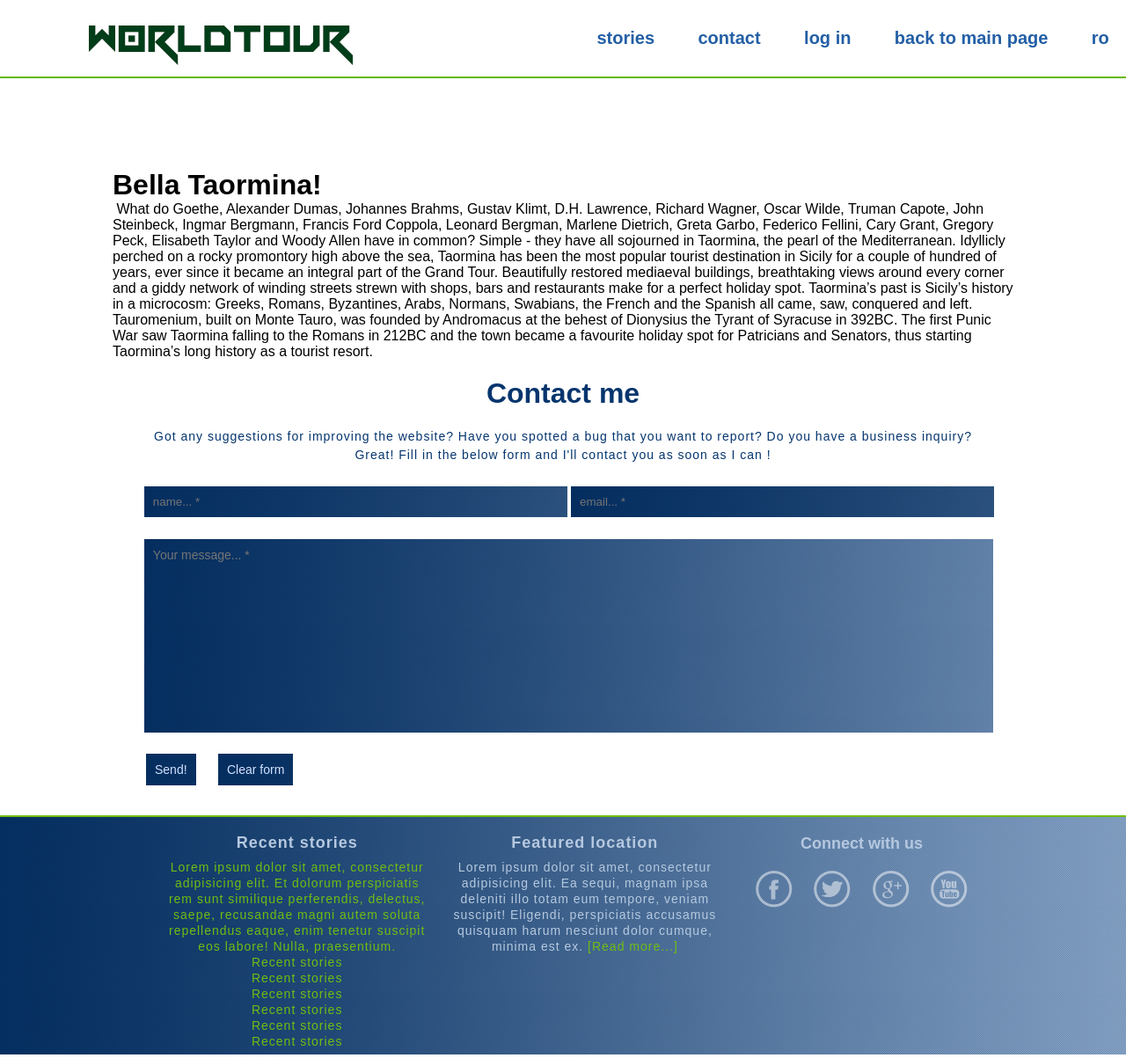
After one commit to vpandichi/worldtour_proiect, a PHP site: page /recom.php in a window 1280 px wide. The commit adds this page. Shown: the whole page at 88% size. Run offline with PHP 8.4, Linux system fonts and the light colour scheme.

Commit message:
Finished footer area, created provisory recommendations page

```diff
--- a/worldtour/public/index.php
+++ b/worldtour/public/index.php
@@ -94,7 +94,7 @@
 				</div>
 				<div id="featured_location">
 					<h1>Featured location</h1>
-					<p>Lorem ipsum dolor sit amet, consectetur adipisicing elit. Ea sequi, magnam ipsa deleniti illo totam eum tempore, veniam suscipit! Eligendi, perspiciatis accusamus quisquam harum nesciunt dolor cumque, minima est ex. <a href="recom.php">(Read more...)</a></p>
+					<p>Lorem ipsum dolor sit amet, consectetur adipisicing elit. Ea sequi, magnam ipsa deleniti illo totam eum tempore, veniam suscipit! Eligendi, perspiciatis accusamus quisquam harum nesciunt dolor cumque, minima est ex. <a href="recom.php">[Read more...]</a></p>
 				</div>
 				<div class="social">
 					<a href="https://www.facebook.com/vlad.pandichi"><img src="/sites/worldtour/public/img/facebook.png" alt="facebook"></a>
--- /dev/null
+++ b/worldtour/public/recom.php
@@ -0,0 +1,73 @@
+<!DOCTYPE html>
+<html lang="en">
+<head>
+	<meta charset="UTF-8">
+	<title>worldtour | recommendations</title>
+	<link rel="stylesheet" href="/sites/worldtour/public/styles/recom.css">
+</head>
+<body>
+	<div id="body_wrap">
+		<nav id="nav">
+			<ul>
+				<li><a href="stories.php">stories</a></li>
+				<li><a href="#contact">contact</a></li>
+				<li><a href="login.php">log in</a></li>
+				<li><a href="index.php">back to main page</a></li>
+				<li><a href="lang.php">ro</a></li>
+			</ul>
+			<div id="logo"><a href="index.php"><img src="/sites/worldtour/public/img/provisory-logo.gif"></a></div>
+		</nav>
+		<div id="page_wrapper">
+			<div id="page_content">
+				<div id="content_box">
+					<h1>Bella Taormina!</h1>
+					<article>
+						<img src="" alt=""> <!-- filler recommendation -->
+						What do Goethe, Alexander Dumas, Johannes Brahms, Gustav Klimt, D.H. Lawrence, Richard Wagner, Oscar Wilde, Truman Capote, John Steinbeck, Ingmar Bergmann, Francis Ford Coppola, Leonard Bergman, Marlene Dietrich, Greta Garbo, Federico Fellini, Cary Grant, Gregory Peck, Elisabeth Taylor and Woody Allen have in common?
+						Simple - they have all sojourned in Taormina, the pearl of the Mediterranean.
+						Idyllicly perched on a rocky promontory high above the sea, Taormina has been the most popular tourist destination in Sicily for a couple of hundred of years, ever since it became an integral part of the Grand Tour. Beautifully restored mediaeval buildings, breathtaking views around every corner and a giddy network of winding streets strewn with shops, bars and restaurants make for a perfect holiday spot.
+						Taormina’s past is Sicily’s history in a microcosm: Greeks, Romans, Byzantines, Arabs, Normans, Swabians, the French and the Spanish all came, saw, conquered and left.
+						Tauromenium, built on Monte Tauro, was founded by Andromacus at the behest of Dionysius the Tyrant of Syracuse in 392BC. The first Punic War saw Taormina falling to the Romans in 212BC and the town became a favourite holiday spot for Patricians and Senators, thus starting Taormina’s long history as a tourist resort.
+					</article>
+				</div>
+				<h1 id="contact">Contact me</h1>
+				<p>Got any suggestions for improving the website? Have you spotted a bug that you want to report? Do you have a business inquiry?<br/> Great! Fill in the below form and I'll contact you as soon as I can !</p>
+				<form action="submit.php" id="contact_form">
+					<input type="text" name="name" placeholder="name... *" id="name" maxlength="30">
+					<input type="text" name="email" placeholder="email... *" id="email" maxlength="30">
+					<textarea name="comments" placeholder="Your message... *" id="textarea" maxlength="3220"></textarea><br/>
+					<input type="submit" class="button" value="Send!" id="submit">
+					<input type="reset" class="button" value="Clear form" id="clear">
+				</form>
+			</div>
+		</div>
+		<div id="footer_wrap">
+			<footer id="footer">
+				<div id="recent_stories">
+					<h1>Recent stories</h1>
+					<ul>
+						<li><a href="/sites/worldtour/public/stories.php">Lorem ipsum dolor sit amet, consectetur adipisicing elit. Et dolorum perspiciatis rem sunt similique perferendis, delectus, saepe, recusandae magni autem soluta repellendus eaque, enim tenetur suscipit eos labore! Nulla, praesentium.</a></li>
+						<li><a href="/sites/worldtour/public/stories.php">Recent stories</a></li>
+						<li><a href="/sites/worldtour/public/stories.php">Recent stories</a></li>
+						<li><a href="/sites/worldtour/public/stories.php">Recent stories</a></li>
+						<li><a href="/sites/worldtour/public/stories.php">Recent stories</a></li>
+						<li><a href="/sites/worldtour/public/stories.php">Recent stories</a></li>
+						<li><a href="/sites/worldtour/public/stories.php">Recent stories</a></li>
+					</ul>
+				</div>
+				<div id="featured_location">
+					<h1>Featured location</h1>
+					<p>Lorem ipsum dolor sit amet, consectetur adipisicing elit. Ea sequi, magnam ipsa deleniti illo totam eum tempore, veniam suscipit! Eligendi, perspiciatis accusamus quisquam harum nesciunt dolor cumque, minima est ex. <a href="recom.php">[Read more...]</a></p>
+				</div>
+				<div class="social">
+					<h1>Connect with us</h1>
+					<a href="https://www.facebook.com/vlad.pandichi"><img src="/sites/worldtour/public/img/facebook.png" alt="facebook"></a>
+					<a href="https://www.twitter.com"><img src="/sites/worldtour/public/img/twitter.png" alt="twitter"></a>
+					<a href="https://plus.google.com/"><img src="/sites/worldtour/public/img/gplus.png" alt="google plus"></a>
+					<a href="https://youtube.com"><img src="/sites/worldtour/public/img/youtube.png" alt="youtube"></a>
+				</div>
+			</footer>
+		</div>
+	</div>
+</body>
+</html>
--- a/worldtour/public/styles/main.css
+++ b/worldtour/public/styles/main.css
@@ -67,7 +67,6 @@ nav {
 }
 
 #dynamic_logo img {
-	float: left;
 	position: absolute;
 	margin-left: -90%;
 	margin-top: -4.7%;
@@ -143,6 +142,7 @@ nav {
 
 /********************************* =RECOMMENDATIONS *********************************/
 h1#recommendations {margin-bottom: 35px;}
+
 #box1, #box2, #box3 {
 	margin-left: 13px;
 	margin-bottom: 20px;
@@ -266,7 +266,7 @@ span#last {margin-left: 243px;}
 	float: left;
 	padding: 10px;
 	margin-top: 10px;
-	color: #70be12;
+	color: #b5c8df;
 	font-size: 14px;
 	letter-spacing: 1px;
 }
@@ -289,8 +289,6 @@ span#last {margin-left: 243px;}
 
 #footer a:hover {text-decoration: underline;}
 
-#footer p {color: #97b8e0;}
-
 .social {text-align: center;}
 
 .social img {
--- /dev/null
+++ b/worldtour/public/styles/recom.css
@@ -0,0 +1,206 @@
+* {margin: 0;padding: 0;font-family: sans-serif;}
+
+/********************************* =BEGIN SCROLLBAR STYLES *********************************/
+
+::-webkit-scrollbar {
+	height:9px;
+	width:9px;
+	background: #ccdff6;
+}
+
+::-webkit-scrollbar-thumb {
+	/*chrome 10*/
+	background-image: -webkit-gradient(radial, center center, 0, center center, 500, color-stop(0, #A3C3EA), color-stop(1, #031A37));
+	/*chrome 11*/
+	background-image: -webkit-radial-gradient(center, circle cover, #A3C3EA 0% #031A37 100%);
+	-webkit-border-raduis: 1ex;
+	-webkit-box-shadow: 0px 1px 2px rgba(0, 0, 0, 0.8);
+}
+
+/********************************* =BEGIN NAV STYLES *********************************/
+
+nav {
+	width: 100%;
+	min-width: 30%;
+	position: fixed;
+	border-bottom: 2px solid #67b700;
+	padding: 32px;
+	background-color: #fff;
+	text-align: right;
+}
+
+#logo {
+	position: absolute;
+	margin-top: -4.6%;
+	margin-left: 5.1%;
+}
+
+nav ul {
+	margin-right: 4%;
+}
+
+nav ul li {
+	display: inline;
+	padding-left: 45px;
+}
+
+nav ul li a {
+	text-decoration: none;
+	color: #235fa5;
+	font-weight: bold;
+	font-size: 20px;
+}
+
+nav ul li a:hover {
+	transition: all 0.4s;
+	border-top: 3.5px solid #70be12;
+	color: #70be12;
+}
+
+/********************************* =BEGIN PAGE CONTENT *********************************/
+
+#page_wraper {
+	width:100%;
+}
+
+#page_content {
+	width:80%;
+	margin: auto;
+	padding-top: 15%;
+}
+
+#page_content p {
+	letter-spacing: 1px;
+	line-height: 21px;
+	font-size: 14px;
+}
+
+#contact {
+	margin-bottom: 20px;
+	margin-top: 20px;
+}
+
+#contact, #page_content p {
+	color:#05356E;
+	text-align: center;
+}
+
+/********************************* =BEGIN FORM STYLE *********************************/
+
+#name, #email {width:45%;background:url(/sites/worldtour/public/img/above-content.png) no-repeat;}
+
+#name, #email, #textarea {border:none; padding:10px;color:#d2e3ff;margin-top: 25px;}
+
+#name {margin-left: 3.5%;}
+
+#textarea {
+	resize: none;
+	width:92.3%;
+	background:url(/sites/worldtour/public/img/above-content.png) repeat;
+	margin-left: 3.5%;
+	height:200px;
+	font-size: 14px;
+}
+
+#submit {
+	border: none;
+	float: left;
+	padding:10px;
+	position: absolute;
+	margin-top: 20px;
+	margin-left: 38px;
+	background: url(/sites/worldtour/public/img/above-content.png) no-repeat;
+	color: #d2e3ff;
+	font-size: 14px;
+}
+
+#clear {
+	border: none;
+	float: left;
+	padding:10px;
+	position: absolute;
+	margin-top: 20px;
+	margin-left: 120px;
+	background: url(/sites/worldtour/public/img/above-content.png) no-repeat;
+	color: #d2e3ff;
+	font-size: 14px;
+}
+
+#submit:hover, #clear:hover {
+	background: url(/sites/worldtour/public/img/green_button.png) no-repeat;
+	cursor: pointer;
+	color: #05356E;
+	font-weight: bold;
+}
+
+/********************************* =BEGIN FOOTER STYLE *********************************/
+
+#footer_wrap {
+	border-top: 2px solid #70be12;
+	margin-top: 7%;
+	background: url(/sites/worldtour/public/img/above-content.png) repeat;
+	height: 270px;
+}
+
+#footer {
+	width: 80%;
+	margin:auto;
+}
+
+#footer h1 {
+	text-align: center;
+	font-size: 18px;
+	margin-bottom: 10px;
+	color: #b5c8df;
+}
+
+#footer p {
+	text-align: center;
+	color:#b6c9df;
+}
+
+#footer ul li {
+	list-style-type: none;
+	text-align: center;
+}
+
+#footer a {
+	text-decoration: none;
+	color: #70be12;
+}
+
+#footer a:hover {text-decoration: underline;}
+
+#recent_stories {margin-left: 4.5%;}
+
+#featured_location, #recent_stories {
+	width:30%;
+	float: left;
+	padding: 10px;
+	margin-top: 10px;
+	font-size: 14px;
+	letter-spacing: 1px;
+	line-height: 18px;
+}
+
+.social {
+	text-align: center;
+	float: left;
+	margin-top: 20px;
+	margin-left: 2%;
+}
+
+.social img {
+	opacity: 0.5;
+	padding: 10px;
+	-moz-transform-style: preserve-3d; /*Mozilla*/
+	-webkit-transform-style: preserve-3d; /*Chrome, Safari, Opera*/
+	transform-style: preserve-3d; /* child elements will preserve its 3D position */
+	transition: all 0.7s ease;
+}
+
+.social img:hover {
+	-moz-transform: rotateY(360deg); /*Mozilla*/
+	-webkit-transform: rotateY(360deg);
+	transform: rotateY(360deg);
+}
```
Also changed, not shown: README.md, 2 other files. Lines whose indentation alone changed are shown as unchanged.
